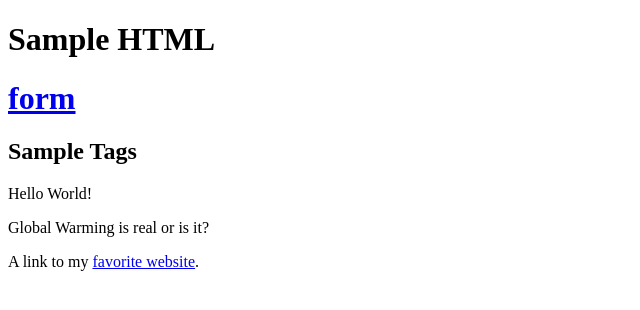
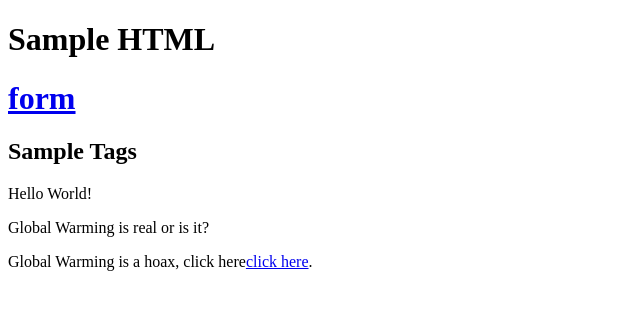
Before and after one commit to vovachkin/Global, a plain HTML site: page index.html in a window 1280 px wide. Shown: the whole page, without its empty margins (0-640 px from the left). Drawn offline with Linux system fonts and the light colour scheme.

Commit message:
Update index.html

```diff
--- a/index.html
+++ b/index.html
@@ -20,6 +20,6 @@
         <h2>Sample Tags</h2>
     <p>Hello World!</p>
     <p>Global Warming is real or is it?</p>
-    <p>A link to my <a href="https://www.mozilla.org/" title="The Mozilla homepage" target="_blank">favorite website</a>.</p>
+    <p>Global Warming is a hoax, click here<a href="https://en.wikipedia.org/wiki/Global_warming_conspiracy_theory" title="Conspiracy theory" target="_blank">click here</a>.</p>
 
 </html>
```
